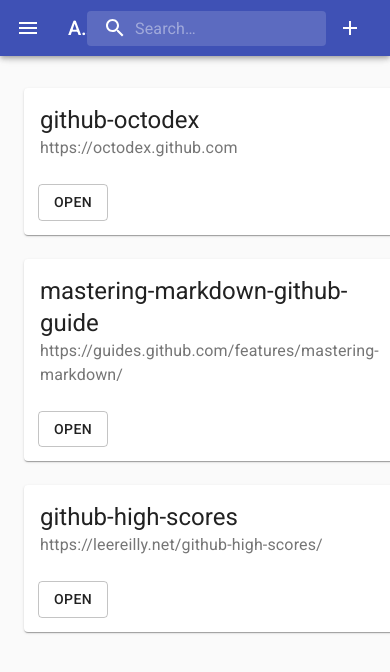
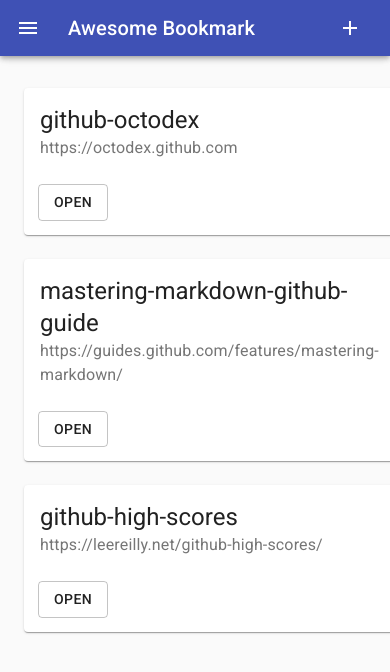
Before and after one commit to siegblink/awesome-bookmark, a React (Create React App) app: page / in a window 390 px wide. Shown: the top 672 px of the page. Built offline with nearby package versions, Linux system fonts and the light colour scheme.

Commit message:
Update header component styles.

```diff
--- a/src/components/header/Header.js
+++ b/src/components/header/Header.js
@@ -37,7 +37,7 @@ const useStyles = makeStyles(function (theme) {
     headerTitle: {
       flex: 1,
     },
-    search: {
+    searchBar: {
       position: 'relative',
       borderRadius: theme.shape.borderRadius,
       backgroundColor: fade(theme.palette.common.white, 0.15),
@@ -49,6 +49,9 @@ const useStyles = makeStyles(function (theme) {
         marginLeft: theme.spacing(1),
         width: 'auto',
       },
+      [theme.breakpoints.down('sm')]: {
+        display: 'none'
+      }
     },
     searchIcon: {
       padding: theme.spacing(0, 2),
@@ -118,7 +121,7 @@ function SearchInputField() {
   const classes = useStyles()
 
   return (
-    <div className={classes.search}>
+    <div className={classes.searchBar}>
       <div className={classes.searchIcon}>
         <SearchIcon />
       </div>
```
